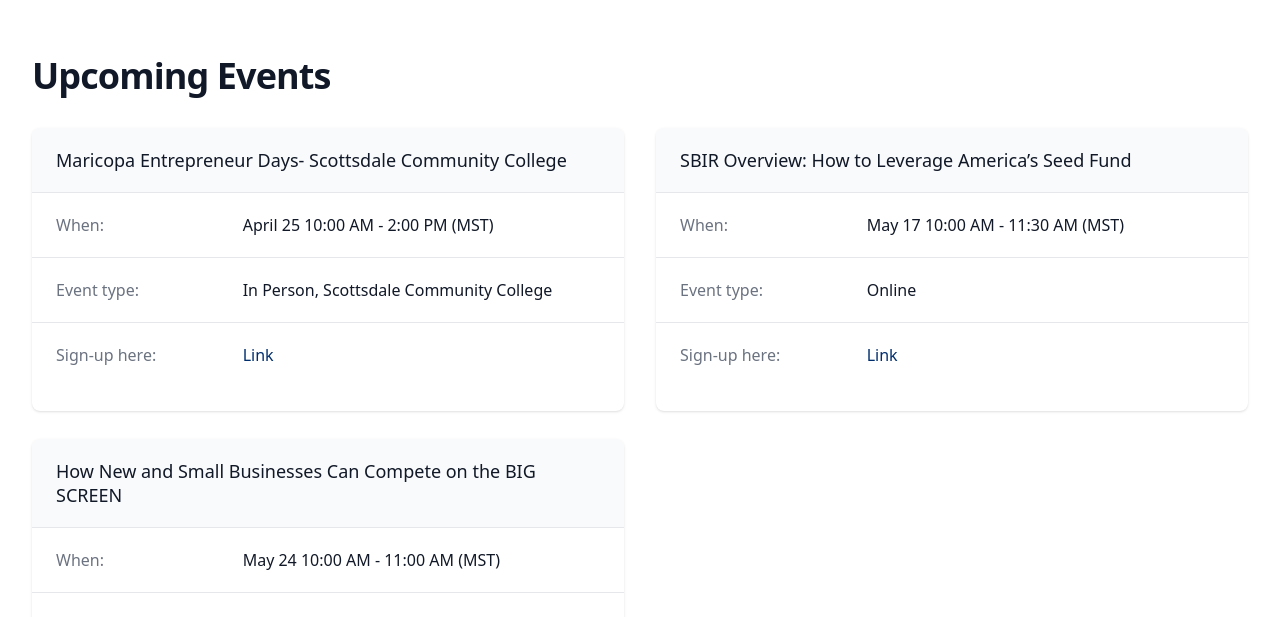
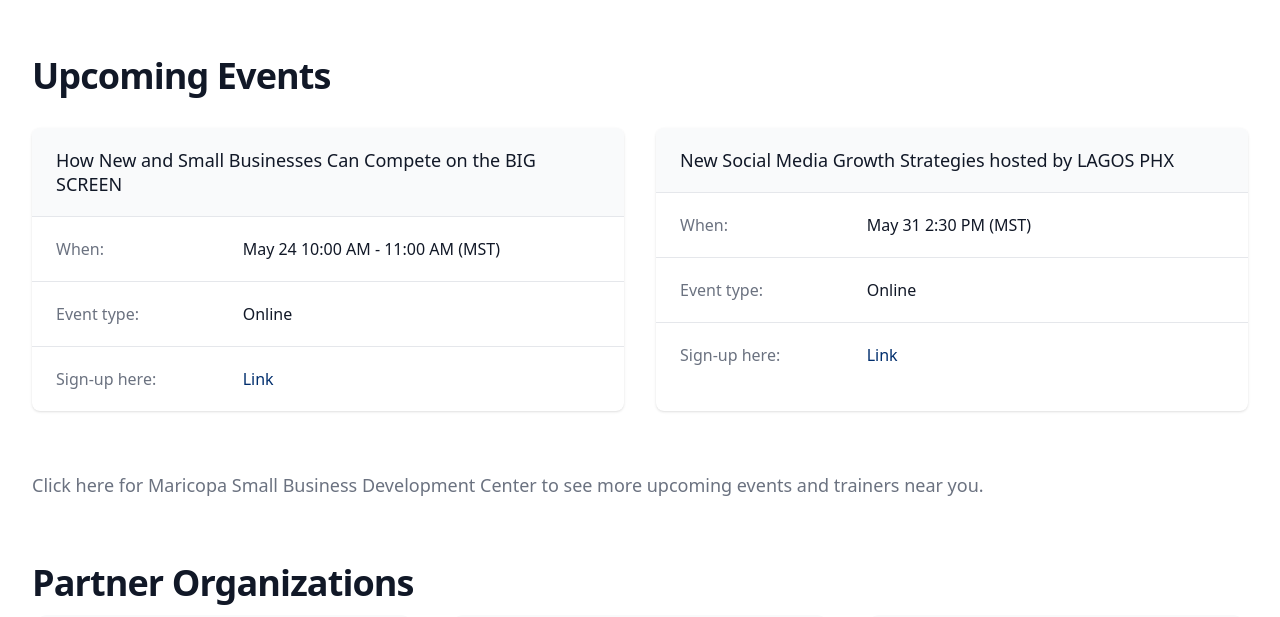
Before and after one commit to ericagirges/cnpp-website, a Next.js app in the folder app/: page /region/arizona in a window 1280 px wide. Shown: the part 960-1577 px from the top of the page. Built offline with nearby package versions, Linux system fonts and the light colour scheme.

Commit message:
Update StateContent.js

```diff
--- a/app/page-content/StateContent.js
+++ b/app/page-content/StateContent.js
@@ -31,26 +31,19 @@ export const StateData = {
     ],
     body: 'IRC CNPP will support the small business communities in Metro Phoenix and the surrounding area by providing information and tools to help stabilize and grow local small businesses, including individualized counseling, mentoring, and training.  Business advisors can also help small business owners apply for small business relief grants and loans and assist small business owners who have already received COVID-19 relief loans prepare documentation in support of loan forgiveness. This includes the current City of Phoenix Business Relief grant program. Project partners offer specialized supports to small agricultural and related businesses.  Interpretation services for all services and trainings are available upon request.',
     events: [
-         {
-        title: 'Maricopa Entrepreneur Days- Scottsdale Community College',
-        date: 'April 25',
-        time: '10:00 AM - 2:00 PM (MST)',
-        type: 'In Person, Scottsdale Community College',
-        link: 'https://www.maricopa-sbdc.com/event/maricopa-entrepreneur-days-scottsdale-community-college/',
-      },
-                           {
-        title: 'SBIR Overview: How to Leverage America’s Seed Fund',
-        date: 'May 17',
-        time: '10:00 AM - 11:30 AM (MST)',
-        type: 'Online',
-        link: 'https://www.maricopa-sbdc.com/event/sbir-overview-how-to-leverage-americas-seed-fund-3/',
-      },
                                  {
         title: 'How New and Small Businesses Can Compete on the BIG SCREEN',
         date: 'May 24',
         time: '10:00 AM - 11:00 AM (MST)',
         type: 'Online',
         link: 'https://www.maricopa-sbdc.com/event/how-new-and-small-businesses-can-compete-on-the-big-screen/',
+      },
+                                {
+        title: 'New Social Media Growth Strategies hosted by LAGOS PHX',
+        date: 'May 31',
+        time: '2:30 PM (MST)',
+        type: 'Online',
+        link: 'https://bizlagosphx.eventbrite.com',
       },
     ],
     upcoming: {
```
